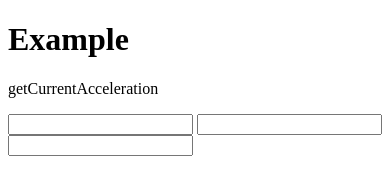
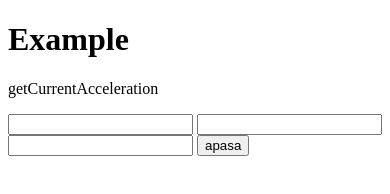
Before and after one commit to vict0ertkz/poze, a plain HTML site: page index.html in a window 390 px wide. Drawn offline with Linux system fonts and the light colour scheme; some packages are replaced by stand-ins of ours.

Commit message:
Update index.html

```diff
--- a/index.html
+++ b/index.html
@@ -38,6 +38,6 @@
     <input type="text" id="1x">
     <input type="text" id="1y">
     <input type="text" id="1z">
-
+    <button type="button" onclick="onSucces()">apasa</button>
   </body>
 </html>
```
